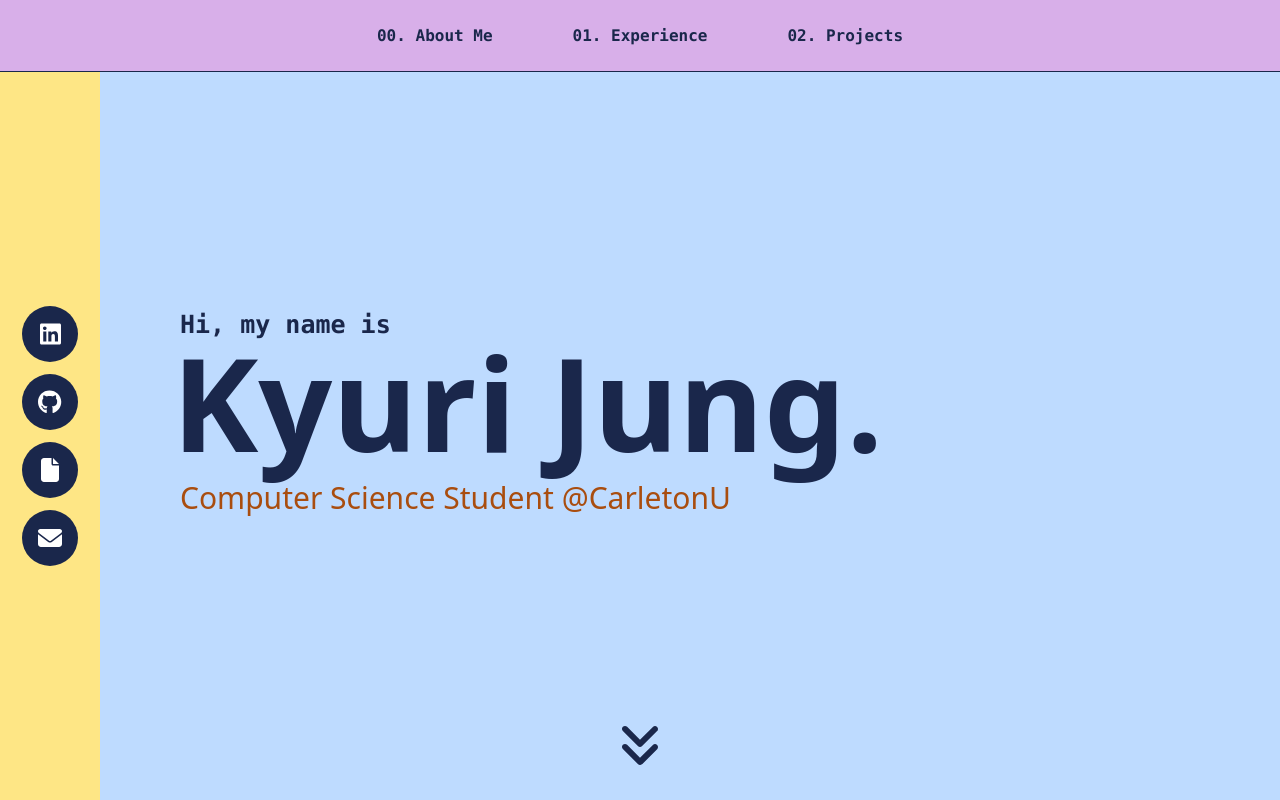
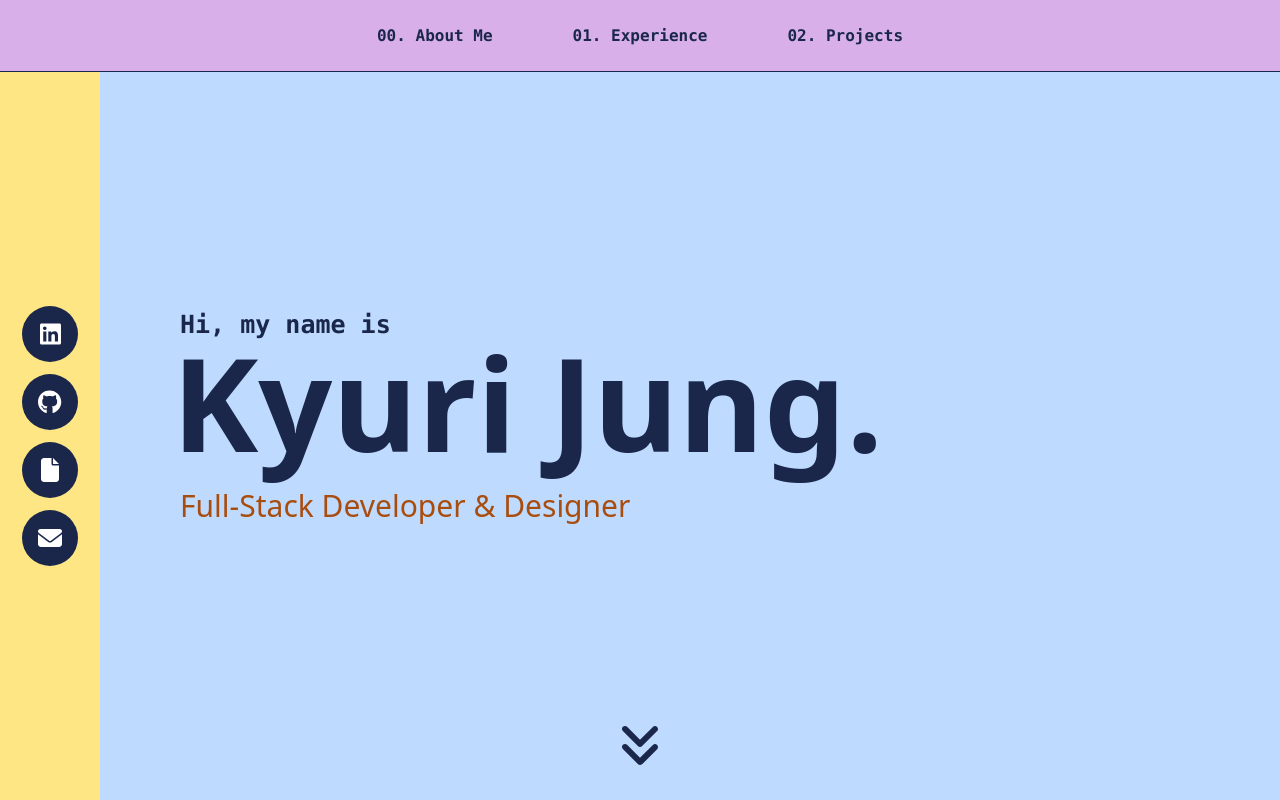
Before and after one commit to kyurijung/portfolio-V2, a React (Vite) app: page / in a window 1280 px wide. Shown: the top 800 px of the page. Built offline with nearby package versions, Linux system fonts and the light colour scheme.

Commit message:
change caption

```diff
--- a/src/pages/Home.jsx
+++ b/src/pages/Home.jsx
@@ -7,7 +7,7 @@ function Home() {
         <div className="pt-60">
           <h1 className="ml-20 leading-none text-[25px] font-mono font-bold text-[#1A274B]">Hi, my name is</h1>
           <h1 className="ml-18 leading-none text-[130px] font-extrabold text-[#1A274B]">Kyuri Jung.</h1>
-          <h1 className="ml-20 mt-4 leading-none text-[30px] font-normal text-[#A94D0F]">Computer Science Student @CarletonU</h1>
+          <h1 className="ml-20 mt-6 leading-none text-[30px] font-normal text-[#A94D0F]">Full-Stack Developer & Designer</h1>
         </div>
         <ScrollIcon></ScrollIcon>
       </div>
```
